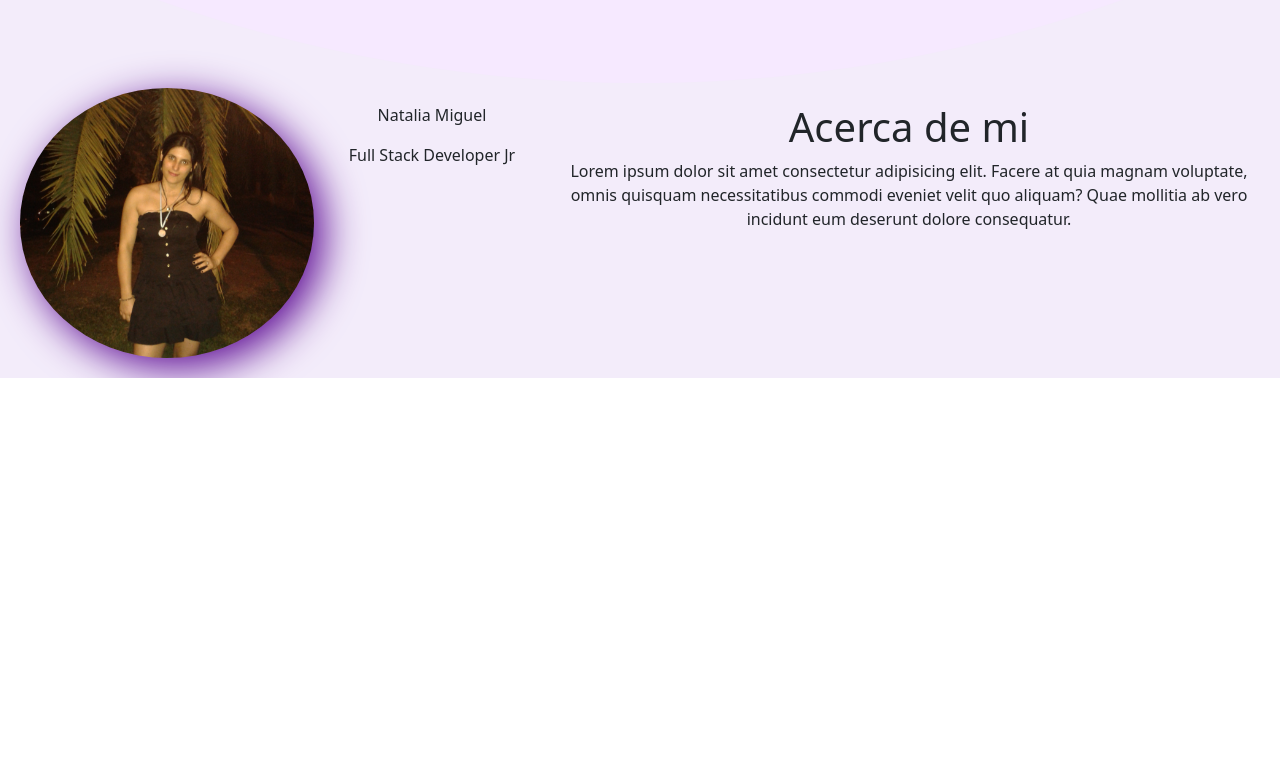
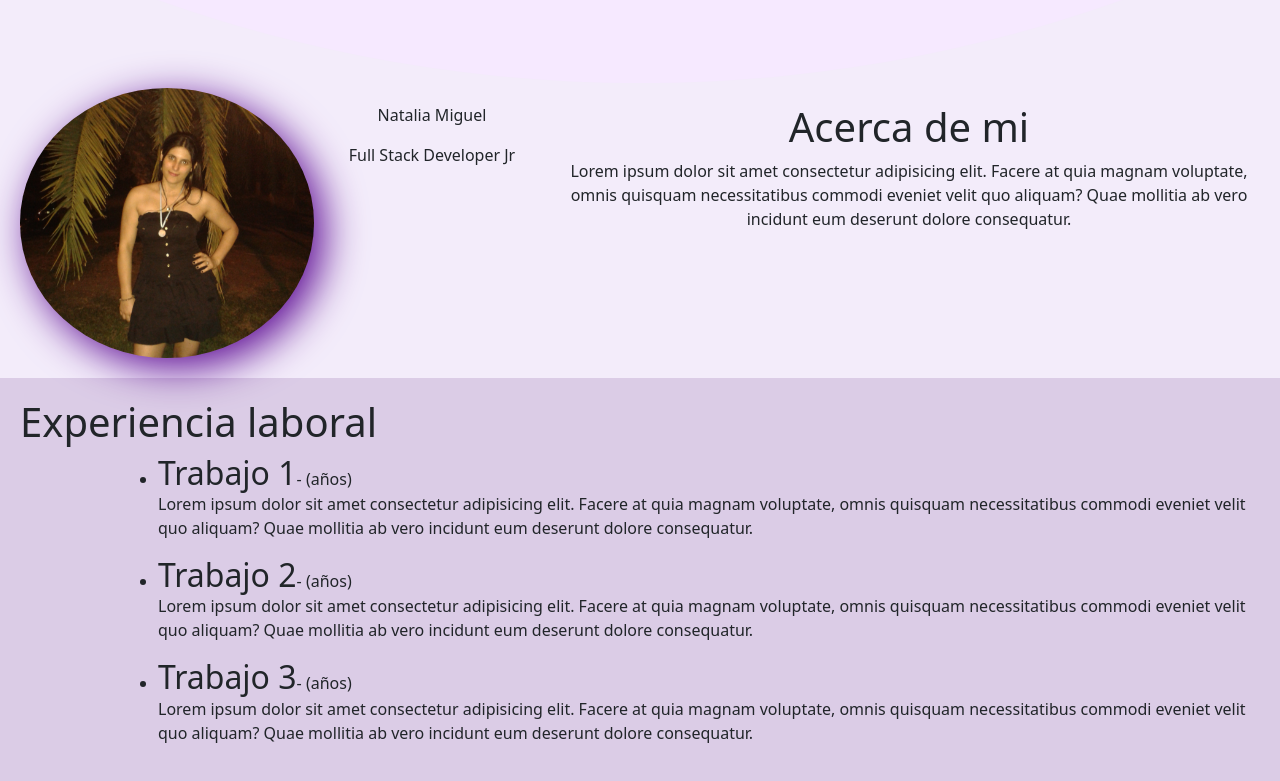
Before and after one commit to Sakuracc8/Portfolio_Natalia_Miguel, an Angular app in the folder Portfolio_Natalia_Miguel/FrontEnd/: page / in a window 1280 px wide. Shown: the part 778-1559 px from the top of the page. Before the commit the page ends 1156 px from the top, so only its background shows below. Built offline with nearby package versions, Linux system fonts and the light colour scheme.

Commit message:
Experiencia
Se agrega la sección Experiencia.

```diff
--- a/Portfolio_Natalia_Miguel/FrontEnd/src/app/app.component.html
+++ b/Portfolio_Natalia_Miguel/FrontEnd/src/app/app.component.html
@@ -2,4 +2,5 @@
   <app-header></app-header>
   <app-banner></app-banner>
   <app-acerca-de></app-acerca-de>
+  <app-experiencia></app-experiencia>
 </div>
--- a/Portfolio_Natalia_Miguel/FrontEnd/src/app/components/experiencia/experiencia.component.css
+++ b/Portfolio_Natalia_Miguel/FrontEnd/src/app/components/experiencia/experiencia.component.css
@@ -0,0 +1,13 @@
+.row{
+    padding:20px;
+    padding-right:0;
+    margin-right:0;
+}
+
+div{
+    background-color:rgb(219, 204, 230);
+}
+
+h2, h6{
+    display:inline;
+}
--- a/Portfolio_Natalia_Miguel/FrontEnd/src/app/components/experiencia/experiencia.component.html
+++ b/Portfolio_Natalia_Miguel/FrontEnd/src/app/components/experiencia/experiencia.component.html
@@ -1 +1,32 @@
-<p>experiencia works!</p>
+<div class="row">
+    <h1>Experiencia laboral</h1>
+    <div class="col-lg-1"></div>
+    <div class="col-lg-11">
+        <ul>
+            <li>
+                <h2>Trabajo 1</h2>-
+                <h6>(años)</h6>
+            </li>
+            <p>Lorem ipsum dolor sit amet consectetur adipisicing elit. Facere at quia magnam voluptate, omnis quisquam necessitatibus commodi eveniet velit quo aliquam? Quae mollitia ab vero incidunt eum deserunt dolore consequatur.
+            </p>
+        </ul>
+        <ul>
+            <li>
+                <h2>Trabajo 2</h2>-
+                <h6>(años)</h6>
+            </li>
+            <p>Lorem ipsum dolor sit amet consectetur adipisicing elit. Facere at quia magnam voluptate, omnis quisquam necessitatibus commodi eveniet velit quo aliquam? Quae mollitia ab vero incidunt eum deserunt dolore consequatur.
+            </p>
+        </ul>
+        <ul>
+            <li>
+                <h2>Trabajo 3</h2>-
+                <h6>(años)</h6>
+            </li>
+            <p>Lorem ipsum dolor sit amet consectetur adipisicing elit. Facere at quia magnam voluptate, omnis quisquam necessitatibus commodi eveniet velit quo aliquam? Quae mollitia ab vero incidunt eum deserunt dolore consequatur.
+            </p>
+        </ul>
+
+
+    </div>
+</div>
```
